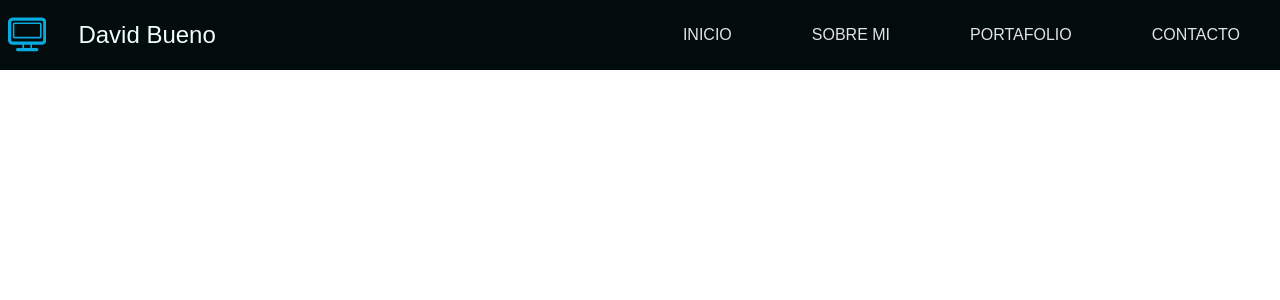
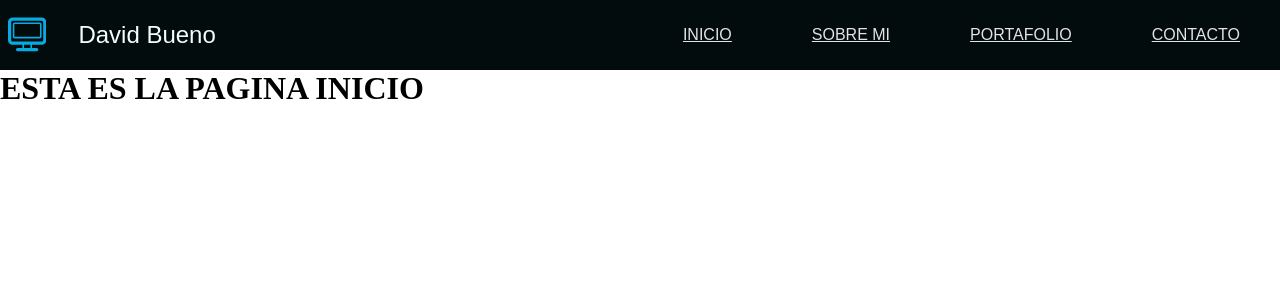
Before and after one commit to David03Bueno/portafolio, a React (Create React App) app: page / in a window 1280 px wide. Shown: the top 300 px of the page. Built offline with nearby package versions, Linux system fonts and the light colour scheme.

Commit message:
CreacionRutas

```diff
--- a/package.json
+++ b/package.json
@@ -8,6 +8,7 @@
     "react-components": "^0.5.1",
     "react-dom": "^19.0.0",
     "react-icons": "^5.4.0",
+    "react-router-dom": "^7.0.2",
     "react-scripts": "5.0.1",
     "style-components": "^0.1.0",
     "styled-components": "^6.1.13",
--- a/src/App.js
+++ b/src/App.js
@@ -1,21 +1,25 @@
+import {BrowserRouter as Router, Routes, Route} from 'react-router-dom';
 import Navbar from "./components/Navbar";
 import "./App.css"
+import Inicio from './pages/Inicio';
+import SobreMi from './pages/SobreMi';
+import Portafolio from './pages/Portafolio';
+import Contacto from './pages/Contacto';
 function App() {
   return (
-    <>
-    <Navbar>
+   <Router>
+     <Navbar/>
+      <Routes>
+        <Route path='/' element={<Inicio/>}/>
+        <Route path='/sobreMi' element={<SobreMi/>}/>
+        <Route path='/portafolio' element={<Portafolio/>}/>
+        <Route path='/contacto' element={<Contacto/>}/>
+      </Routes>
+   </Router>
 
 
-    </Navbar>
-    {/* <div class="divi" >
-
-    <img src="/fondo.jpeg"  alt="Clock"
-    width={400}
-    />
-    </div> */}
 
 
-    </>
   );
 }
 
--- a/src/components/Navbar.js
+++ b/src/components/Navbar.js
@@ -1,4 +1,5 @@
 import React, {useState} from "react";
+import { Link } from "react-router-dom";
 import { Container, Wrapper,LogoContainer,Menu,MenuItem,MenuItemLink, MobileIcon } from "./Navbar.elements.js";
 import { TiDeviceDesktop } from "react-icons/ti";
 import { IconContext } from "react-icons/lib";
@@ -34,7 +35,7 @@ function Navbar() {
 
                 <Menu open={showMobileMenu}>
                     <MenuItem>
-                        <MenuItemLink>
+                        <MenuItemLink as={Link} to={'/'} onClick={() => setShowMobileMenu(!showMobileMenu)}>
                         <div>
                         <FaHome/>
                         INICIO
@@ -42,7 +43,7 @@ function Navbar() {
                         </MenuItemLink>
                     </MenuItem>
                     <MenuItem>
-                        <MenuItemLink>
+                        <MenuItemLink as={Link} to={'/sobreMi'} onClick={() => setShowMobileMenu(!showMobileMenu)}>
                         <div>
                         <FaUserAlt/>
                         SOBRE MI
@@ -50,7 +51,7 @@ function Navbar() {
                         </MenuItemLink>
                     </MenuItem>
                     <MenuItem>
-                        <MenuItemLink>
+                        <MenuItemLink as={Link} to={'/portafolio'} onClick={() => setShowMobileMenu(!showMobileMenu)}>
                         <div>
                         <FaBriefcase/>
                         PORTAFOLIO
@@ -58,7 +59,7 @@ function Navbar() {
                         </MenuItemLink>
                     </MenuItem>
                     <MenuItem>
-                        <MenuItemLink>
+                        <MenuItemLink as={Link} to={'/contacto'} onClick={() => setShowMobileMenu(!showMobileMenu)}>
                         <div>
                         <FaGlasses/>
                         CONTACTO
--- /dev/null
+++ b/src/pages/Contacto.js
@@ -0,0 +1,7 @@
+function Contacto(){
+    return(
+        <h1>Mi contacnto</h1>
+    );
+}
+
+export default Contacto;
--- /dev/null
+++ b/src/pages/Inicio.js
@@ -0,0 +1,11 @@
+function Inicio() {
+    return(
+        <>
+        <h1>
+            ESTA ES LA PAGINA INICIO
+        </h1>
+        </>
+    );
+}
+
+export default Inicio;
--- /dev/null
+++ b/src/pages/Portafolio.js
@@ -0,0 +1,8 @@
+function Portafolio(){
+    return(
+    <h1>
+        Mi portafolio
+    </h1>
+    );
+}
+export default Portafolio;
--- /dev/null
+++ b/src/pages/SobreMi.js
@@ -0,0 +1,9 @@
+function SobreMi(){
+    return(
+        <h1>
+            sobreMi
+        </h1>
+    );
+}
+
+export default SobreMi;
```
Also changed, not shown: 1 other file (tests, documents, lock files or other folders).
